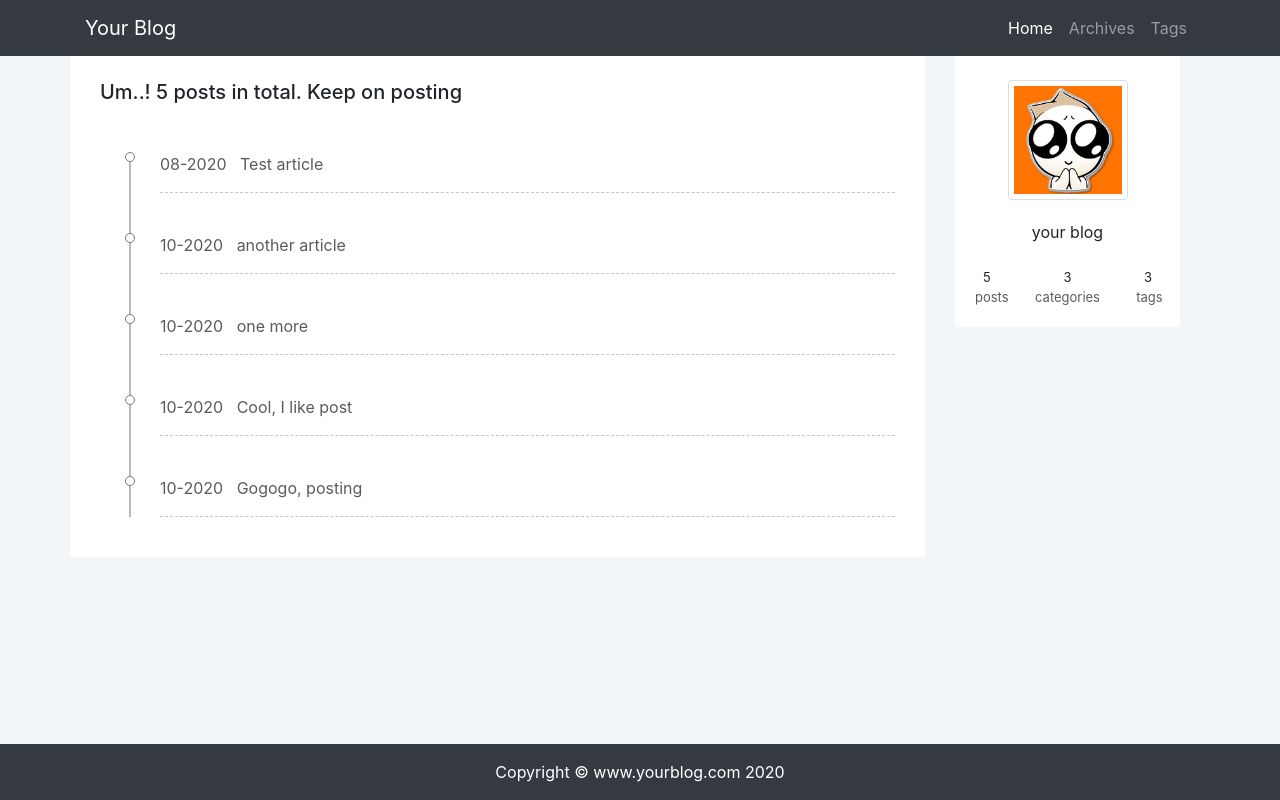
After one commit to sleepworm/your_blog, a Django app: page /article/article-archives/ in a window 1280 px wide. The commit adds this page. Run offline with Django 3.2, Linux system fonts and the light colour scheme; data comes from the database, SQL or seed files in the repository; both versions use the stored data as it was after the commit; parts of the project's set-up code (start-up, migrations or seed data) failed here and were passed over; some libraries are stand-ins or nearby versions.

Commit message:
add archives page

```diff
--- a/your_blog/article/urls.py
+++ b/your_blog/article/urls.py
@@ -8,4 +8,5 @@ urlpatterns = [
     path('article-detail/<int:pk>', views.article_detail, name="article_detail"),
     path('article-categories/', views.article_categories, name='article_categories'),
     path('article-tags/', views.article_tags, name='article_tags'),
+    path('article-archives/', views.article_archives, name='article_archives'),
 ]
--- a/your_blog/article/views.py
+++ b/your_blog/article/views.py
@@ -1,6 +1,7 @@
 from django.shortcuts import render, get_object_or_404
 from django.http import HttpResponse
 from .models import ArticlePost, ArticleCategory
+from django.core.paginator import Paginator
 from taggit.models import Tag
 
 MAX_FONT_SIZE = 52
@@ -70,3 +71,11 @@ def article_tags(request):
         'stats':article_stats()
     }
     return render(request, 'article/tags.html', context)
+
+def article_archives(request):
+    article_list = ArticlePost.objects.all()
+    paginator = Paginator(article_list, 10)
+    page = request.GET.get('page')
+    articles = paginator.get_page(page)
+    context = {'articles': articles, 'total': article_list.count, 'stats': article_stats(),}
+    return render(request, 'article/archives.html', context)
--- /dev/null
+++ b/your_blog/static/css/archive.css
@@ -0,0 +1,39 @@
+ul.post_timeline {
+    margin-top: 48px;
+    list-style-type: none;
+    position: relative;
+}
+
+ul.post_timeline:before {
+    content: ' ';
+    background: #767778;
+    opacity: 50%;
+    display: inline-block;
+    position: absolute;
+    left: 29px;
+    width: 2px;
+    height: 100%;
+    z-index: 400;
+}
+
+ul.post_timeline>li {
+    margin: 40px 0;
+    padding-left: 20px;
+}
+
+ul.post_timeline>li:before {
+    content: ' ';
+    background: white;
+    display: inline-block;
+    position: absolute;
+    border-radius: 50%;
+    border: 1px solid #767778;
+    left: 25px;
+    width: 10px;
+    height: 10px;
+    z-index: 400;
+}
+
+ul.post_timeline>li:hover:before {
+    background-color: #767778;
+}
--- /dev/null
+++ b/your_blog/templates/article/archives.html
@@ -0,0 +1,22 @@
+{% extends "base.html" %}
+{% load staticfiles %}
+
+{% block content %}
+<div class="container">
+    <div class="row mt-4 ">
+        <div class="col-12">
+            <h5 class="mb-4">Um..! {{ total }} posts in total. Keep on posting</h5>
+            <ul class="post_timeline">
+                {% for article in articles %}
+                <li>
+                    <a style="color: #5b5b5b;"
+                        href="{% url 'article:article_detail' article.id %}">{{ article.created|date:'m-Y' }}&nbsp;&nbsp;&nbsp;{{ article.title }}</a>
+                    <hr style="border-top:1px dashed #c5c5c5;">
+                </li>
+                {% endfor %}
+            </ul>
+        </div>
+    </div>
+</div>
+
+{% endblock content %}
--- a/your_blog/templates/base.html
+++ b/your_blog/templates/base.html
@@ -1,3 +1,5 @@
+{% load staticfiles %}
+
 <html lang="en">
 
 <head>
@@ -6,6 +8,7 @@
     <title>{% block title %}{% endblock title %}</title>
     <link rel="stylesheet" href="https://stackpath.bootstrapcdn.com/bootstrap/4.5.2/css/bootstrap.min.css"
         integrity="sha384-JcKb8q3iqJ61gNV9KGb8thSsNjpSL0n8PARn9HuZOnIxN0hoP+VmmDGMN5t9UJ0Z" crossorigin="anonymous">
+    <link rel="stylesheet" href="{% static 'css/archive.css' %}">
 </head>
 
 <body style="background-color: #f3f6f8;">
--- a/your_blog/templates/header.html
+++ b/your_blog/templates/header.html
@@ -6,16 +6,16 @@
             <span class="navbar-toggler-icon"></span>
         </button>
 
-        <a class="navbar-brand" href="#">Your Blog</a>
+        <a class="navbar-brand" href="{% url 'article:article_list' %}">Your Blog</a>
         <!--Nav list -->
         <div class="collapse navbar-collapse" id="navbarToggler">
             <ul class="navbar-nav ml-auto">
                 <li class="nav-item active">
-                    <a class="nav-link" href="#">Home <span
+                    <a class="nav-link" href="{% url 'article:article_list' %}">Home <span
                             class="sr-only">(current)</span></a>
                 </li>
                 <li class="nav-item">
-                    <a class="nav-link" href="#">Archives</a>
+                    <a class="nav-link" href="{% url 'article:article_archives' %}">Archives</a>
                 </li>
                 <li class="nav-item">
                     <a class="nav-link" href="{% url 'article:article_tags' %}">Tags</a>
```
Also changed, not shown: your_blog/db.sqlite3.
